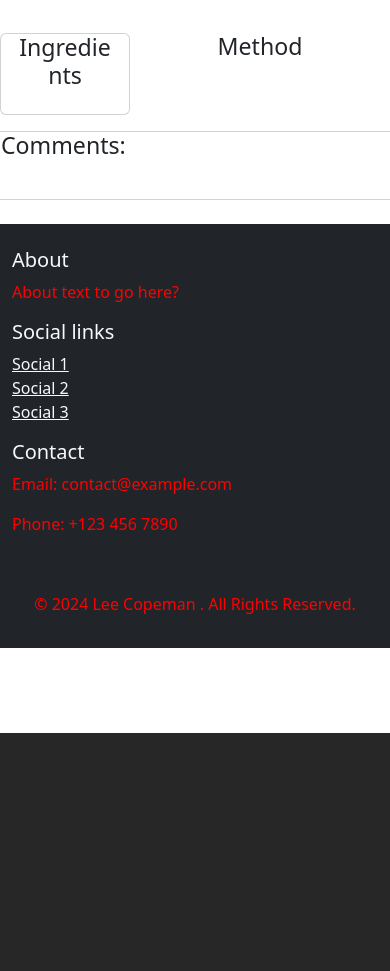
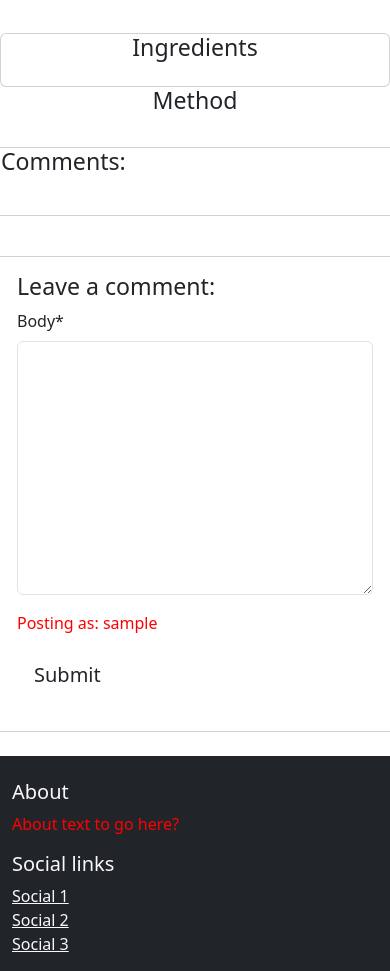
Before and after one commit to l-copeman/recipes, a Django app: template recipe/templates/recipe/recipe_feature.html in a window 390 px wide. Shown: the part 111-1082 px from the top of the page. Before the commit the page ends 844 px from the top, so only its background shows below. Run offline with Django 4.2, Linux system fonts and the light colour scheme; the template is opened without the code that fills it: values that come from a table or form of the project are taken from there, others are empty; the visitor is signed in with stand-in values (Sample User, id 1); some libraries are stand-ins or nearby versions.

Commit message:
Install crispy forms and create comment form

```diff
--- a/project_recipe/settings.py
+++ b/project_recipe/settings.py
@@ -50,6 +50,8 @@ INSTALLED_APPS = [
     'allauth',
     'allauth.account',
     'allauth.socialaccount',
+    'crispy_forms',
+    'crispy_bootstrap5',
     'django_summernote',
     'recipe',
 ]
@@ -57,6 +59,9 @@ INSTALLED_APPS = [
 SITE_ID = 1
 LOGIN_REDIRECT_URL = '/'
 LOGOUT_REDIRECT_URL = '/'
+
+CRISPY_ALLOWED_TEMPLATE_PACKS = "bootstrap5"
+CRISPY_TEMPLATE_PACK = "bootstrap5"
 
 MIDDLEWARE = [
     'django.middleware.security.SecurityMiddleware',
--- /dev/null
+++ b/recipe/forms.py
@@ -0,0 +1,8 @@
+from .models import Comment
+from django import forms
+
+
+class CommentForm(forms.ModelForm):
+    class Meta:
+        model = Comment
+        fields = ('body',)
--- a/recipe/templates/recipe/recipe_feature.html
+++ b/recipe/templates/recipe/recipe_feature.html
@@ -1,6 +1,7 @@
-{% extends 'base.html' %} {% block content %}
+{% extends 'base.html' %}
 {% load static %}
-
+{% load crispy_forms_tags %}
+{% block content %}
 <div class="masthead">
   <div class="container mt-3">
     <div class="row g-0">
@@ -23,13 +24,13 @@
 </div>
 <div class="container mt-3">
   <div class="row">
-        <div class="col-4 card mr-2">
+    <div class="col-md-4 card mr-2">
       <h3 class="text-center">Ingredients</h3>
       <p>
         {{ recipe.ingredients | safe }}
       </p>
     </div>
-        <div class="col-8">
+    <div class="col-md-8">
       <h3 class="text-center">Method</h3>
       <p>
         {{ recipe.method | safe }}
@@ -71,6 +72,22 @@
       {% endfor %}
     </div>
   </div>
+  <!-- Creating New Comments -->
+  <div class="col-md-4 card mb-4 mt-3">
+    <div class="card-body">
+      {% if user.is_authenticated %}
+      <h3>Leave a comment:</h3>
+      <form method="post">
+        {{ comment_form | crispy }}
+        {% csrf_token %}
+        <p>Posting as: {{ user.username }}</p>
+        <button type="submit" class="btn btn-signup btn-lg">Submit</button>
+      </form>
+      {% else %}
+      <p>Please log in to leave a comment</p>
+      {% endif %}
+    </div>
+  </div>
 </div>
 
 {% endblock content %}
--- a/requirements.txt
+++ b/requirements.txt
@@ -1,9 +1,11 @@
 asgiref==3.8.1
 cloudinary==1.36.0
+crispy-bootstrap5==0.7
 dj-database-url==0.5.0
 dj3-cloudinary-storage==0.0.6
 Django==4.2.16
 django-allauth==0.57.2
+django-crispy-forms==2.3
 django-summernote==0.8.20.0
 gunicorn==20.1.0
 oauthlib==3.2.2
```
Also changed, not shown: recipe/views.py (+11 -0 lines). Lines whose indentation alone changed are shown as unchanged.
